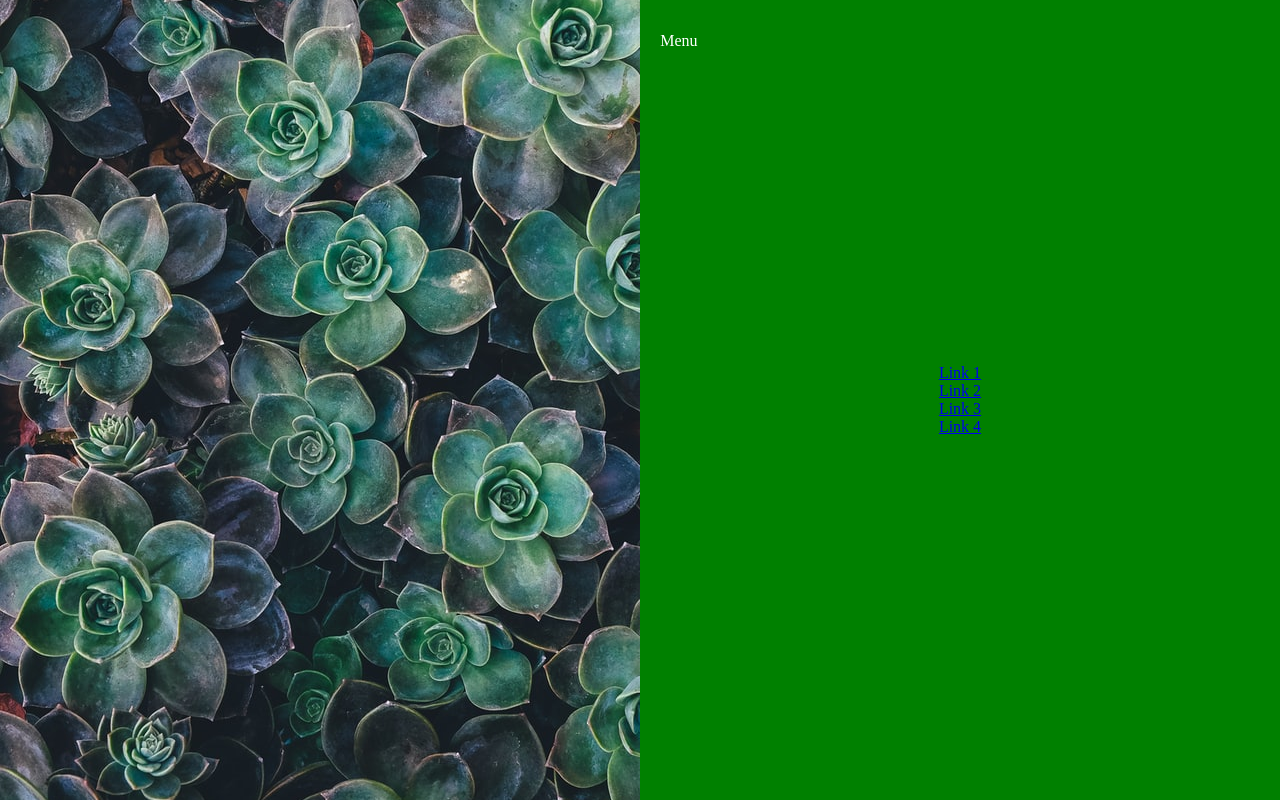
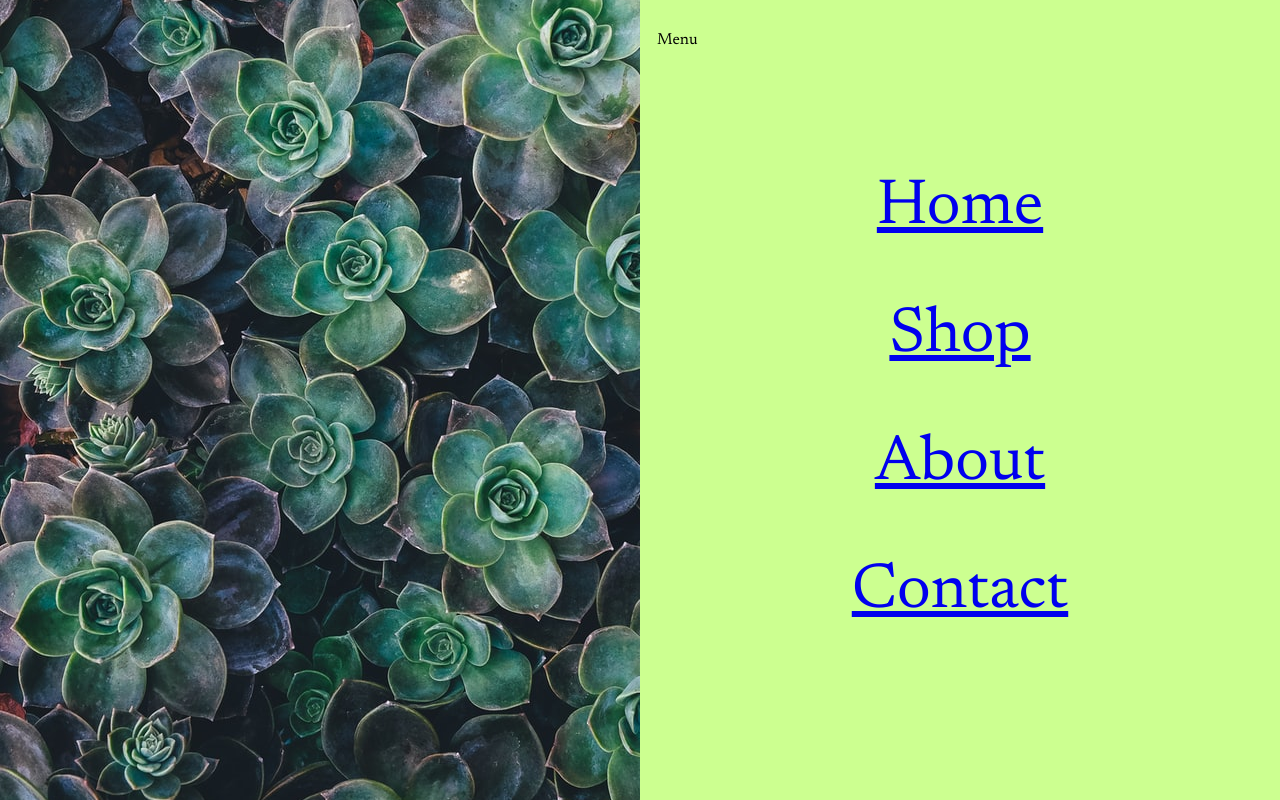
Before and after one commit to alicefritz/plant-page, a plain HTML site: page index.html in a window 1280 px wide. Both pictures are taken after a click on the element "Menu". Shown: the top 800 px of the page. Drawn offline with Linux system fonts and the light colour scheme; a web font is replaced by a local one.

Commit message:
nav now works properly. added shop, about and contact sections/containers. new font

```diff
--- a/index.html
+++ b/index.html
@@ -5,7 +5,7 @@
   <meta http-equiv="X-UA-Compatible" content="IE=edge">
   <meta name="viewport" content="width=device-width, initial-scale=1.0">
   <link rel="stylesheet" href="style.css">
-  <link href="https://fonts.googleapis.com/css2?family=Ballet&display=swap" rel="stylesheet">
+  <link href="https://fonts.googleapis.com/css2?family=Newsreader&display=swap" rel="stylesheet">
   <script defer src="script.js"></script>
   <title>Document</title>
 </head>
@@ -16,14 +16,14 @@
   </div>
   <nav>
     <div class="nav-links">
-      <a href="#">Link 1</a>
-      <a href="#">Link 2</a>
-      <a href="#">Link 3</a>
-      <a href="#">Link 4</a>
+      <a href="#landing" class="nav-link">Home</a>
+      <a href="#shop" class="nav-link">Shop</a>
+      <a href="#about" class="nav-link">About</a>
+      <a href="#contact" class="nav-link">Contact</a>
     </div>
   </nav>
 
-  <div class="container">
+  <div class="container landing" id="landing">
     <div class="slideshow">
       <img class="slideshow-img active-slide" src="./images/slideshow1.jpg" alt="">
       <img class="slideshow-img next" src="./images/slideshow2.jpg" alt="">
@@ -38,6 +38,9 @@
       <p>Plant Page</p>
     </div>
   </div>
+  <div class="container shop" id="shop">shop</div>
+  <div class="container about" id="about">about</div>
+  <div class="container contact" id="contact">contact</div>
 
 </body>
 </html>
--- a/script.js
+++ b/script.js
@@ -14,8 +14,18 @@ setInterval(() => {
   slideShow()
 }, 10000);
 
-navToggle.addEventListener('click', () => {
+
+
+const toggleNav = () => {
   const navElement = document.querySelector('nav');
   navElement.classList.toggle('nav-open');
   navToggle.classList.toggle('nav-toggle-open')
+}
+
+const navLinks = document.querySelectorAll('.nav-link')
+
+navLinks.forEach(link => {
+  link.addEventListener('click', toggleNav)
 })
+
+navToggle.addEventListener('click', toggleNav)
--- a/style.css
+++ b/style.css
@@ -2,6 +2,8 @@
   padding: 0;
   margin: 0;
   box-sizing: border-box;
+  font-family: 'Newsreader', serif;
+  scroll-behavior: smooth;
 }
 
 body{
@@ -11,7 +13,7 @@ body{
 }
 
 .nav-toggle{
-  position: absolute;
+  position: fixed;
   top: 0;
   right: 0;
   margin: 2rem;
@@ -22,19 +24,21 @@ body{
 
 .nav-toggle-open{
   transform: translateX(-43vw);
+  color: black;
 }
 
 nav{
   display: block;
-  position: absolute;
+  position: fixed;
   top: 0;
   right: 0;
   width: 50%;
   height: 100%;
-  background-color: green;
+  background-color: rgb(204, 255, 144);
   transition: 1000ms ease-in-out;
   transform: translateX(100%);
   overflow: hidden;
+  color: black;
 }
 
 .nav-open{
@@ -49,6 +53,11 @@ nav{
   align-items: center;
   align-content: center;
   height: 100%;
+}
+
+.nav-link{
+  margin: 2rem;
+  font-size: 4rem;
 }
 
 .container{
@@ -82,10 +91,16 @@ nav{
 .call-to-action{
   height: 100%;
   width: 50%;
-  font-family: 'Ballet', cursive;
   color: white;
   display: flex;
   justify-content: center;
   align-items: center;
   font-size: 4rem;
 }
+
+.shop, .contact, .about{
+  color: white;
+  justify-content: center;
+  align-items: center;
+  border: 1px solid white;
+}
```
